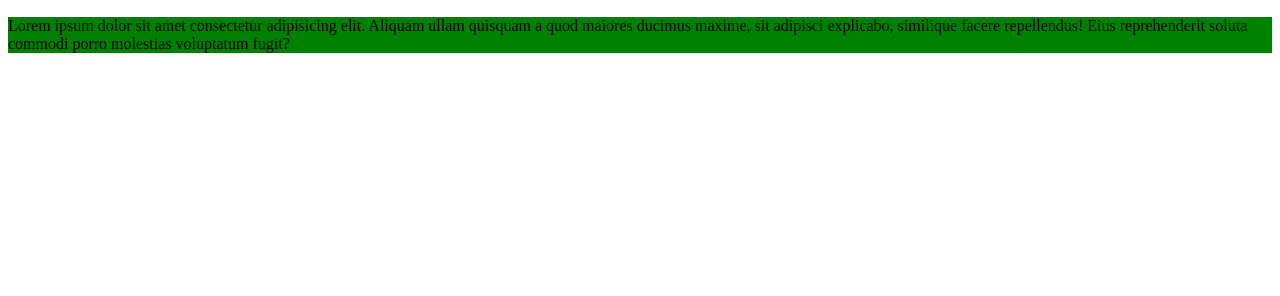
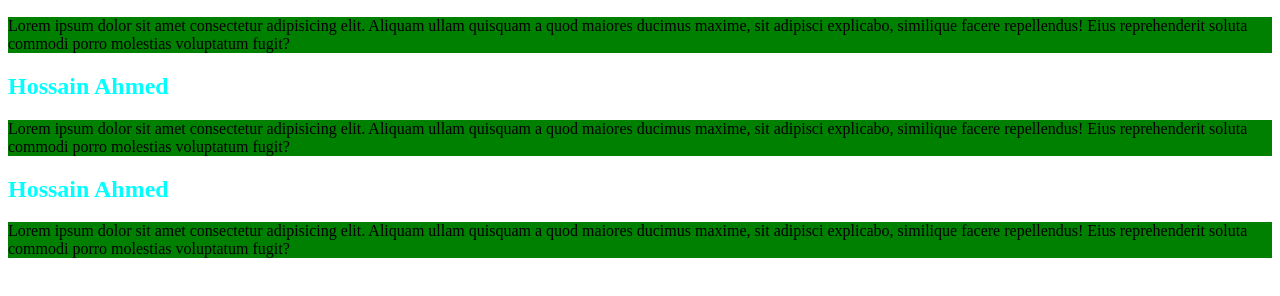
Before and after one commit to Hossain345/Module-06-for-code, a plain HTML site: page 6th-project/index.html in a window 1280 px wide. Shown: the part 50-346 px from the top of the page. Drawn offline with Linux system fonts and the light colour scheme.

Commit message:
fourth code

```diff
--- a/6th-project/index.html
+++ b/6th-project/index.html
@@ -14,6 +14,10 @@
     </header>
 
     <main>
+        <h2>Hossain Ahmed</h2>
+        <p>Lorem ipsum dolor sit amet consectetur adipisicing elit. Aliquam ullam quisquam a quod maiores ducimus maxime, sit adipisci explicabo, similique facere repellendus! Eius reprehenderit soluta commodi porro molestias voluptatum fugit?</p>
+        <h2>Hossain Ahmed</h2>
+        <p>Lorem ipsum dolor sit amet consectetur adipisicing elit. Aliquam ullam quisquam a quod maiores ducimus maxime, sit adipisci explicabo, similique facere repellendus! Eius reprehenderit soluta commodi porro molestias voluptatum fugit?</p>
 
     </main>
 
```
